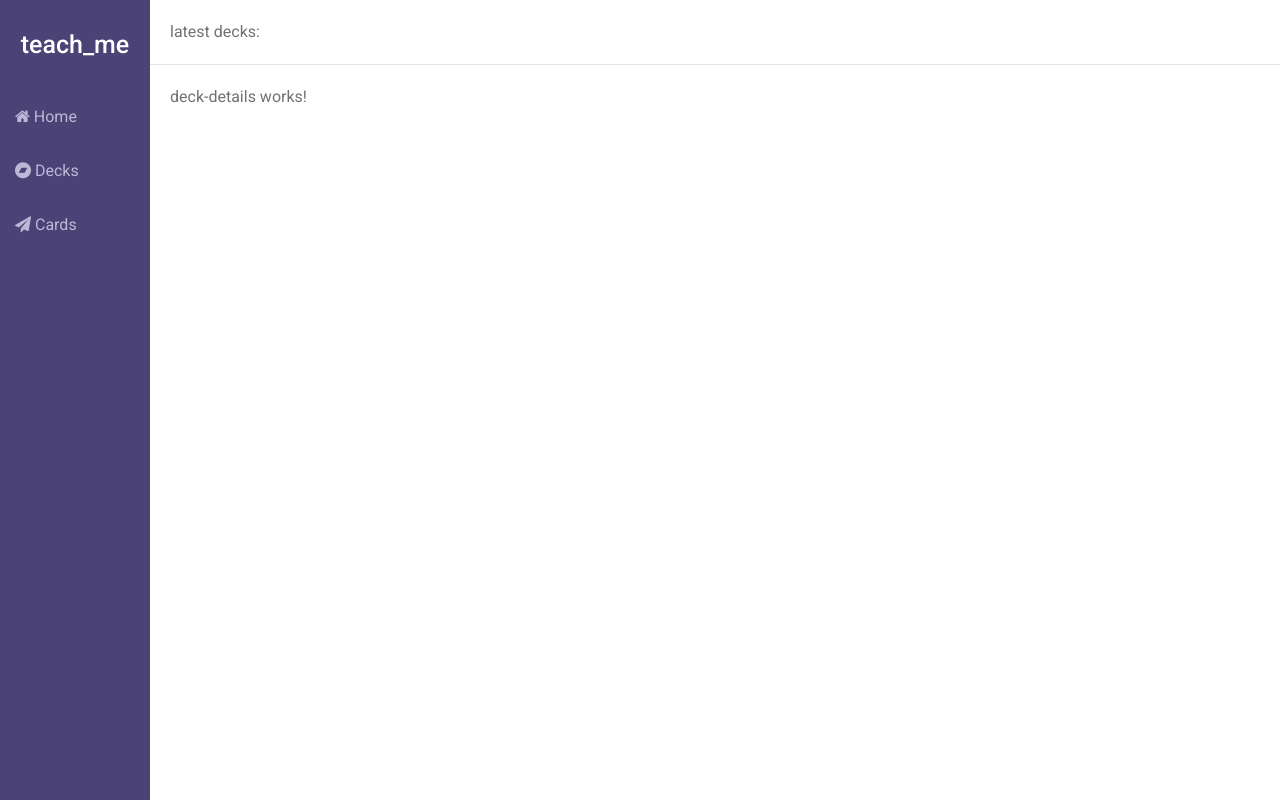
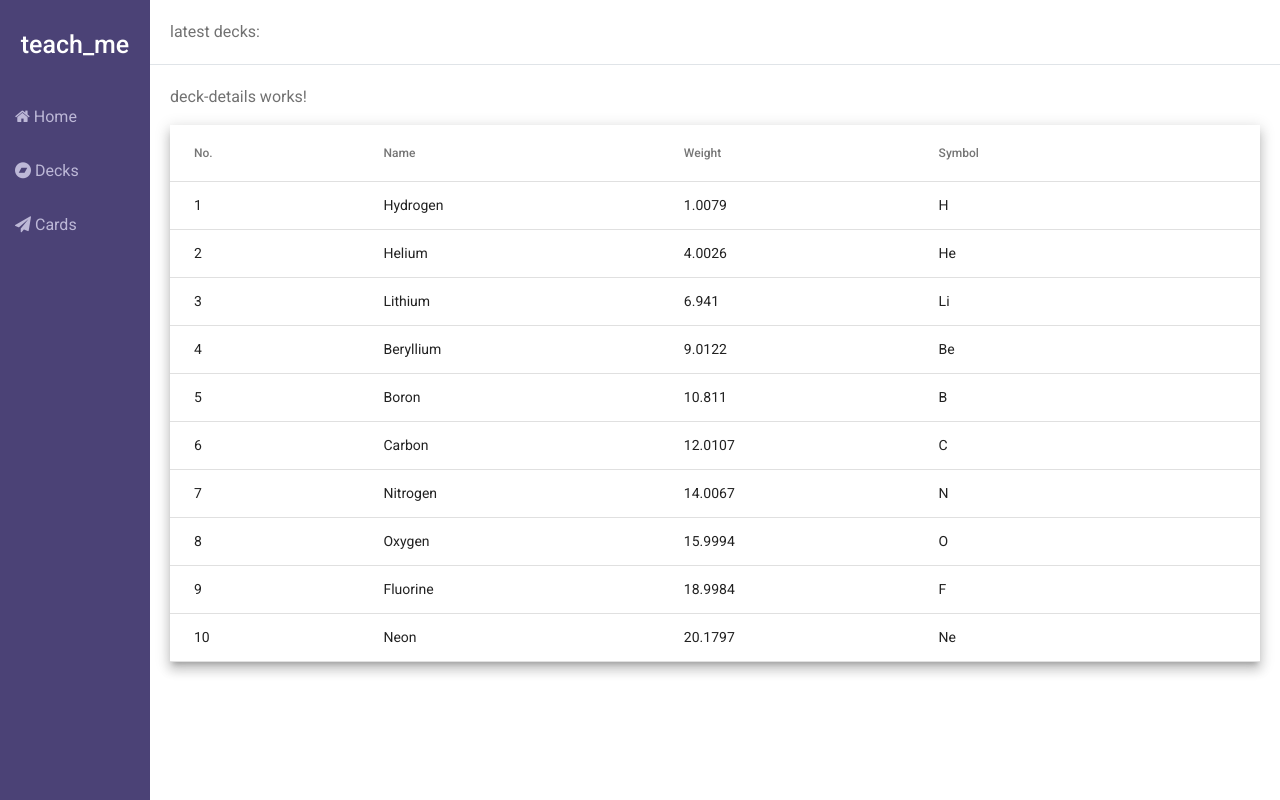
Before and after one commit to bobend212/Teach_me_client, an Angular app: page /decks/1 in a window 1280 px wide. Built offline with nearby package versions, Linux system fonts and the light colour scheme.

Commit message:
material table works

```diff
--- a/src/app/app.component.html
+++ b/src/app/app.component.html
@@ -2,9 +2,9 @@
   <div class="sidebar">
     <h2>teach_me</h2>
     <ul>
-      <li><a href="#"><i class="fa fa-home" aria-hidden="true"></i>
+      <li><a href="/"><i class="fa fa-home" aria-hidden="true"></i>
           Home</a></li>
-      <li><a href="#"><i class="fa fa-bandcamp" aria-hidden="true"></i>
+      <li><a href="/"><i class="fa fa-bandcamp" aria-hidden="true"></i>
           Decks</a></li>
       <li><a href="#"><i class="fa fa-paper-plane" aria-hidden="true"></i>
           Cards</a></li>
--- a/src/app/app.module.ts
+++ b/src/app/app.module.ts
@@ -21,7 +21,7 @@
     NgbModule,
     FontAwesomeModule,
     BrowserAnimationsModule,
-    MaterialModule,
+    MaterialModule
   ],
   providers: [],
   bootstrap: [AppComponent],
--- a/src/app/decks/deck-details/deck-details.component.css
+++ b/src/app/decks/deck-details/deck-details.component.css
@@ -0,0 +1,3 @@
+table {
+    width: 100%;
+  }
--- a/src/app/decks/deck-details/deck-details.component.html
+++ b/src/app/decks/deck-details/deck-details.component.html
@@ -1 +1,34 @@
 <p>deck-details works!</p>
+
+<table mat-table [dataSource]="dataSource" class="mat-elevation-z8">
+
+    <!--- Note that these columns can be defined in any order.
+          The actual rendered columns are set as a property on the row definition" -->
+
+    <!-- Position Column -->
+    <ng-container matColumnDef="position">
+      <th mat-header-cell *matHeaderCellDef> No. </th>
+      <td mat-cell *matCellDef="let element"> {{element.position}} </td>
+    </ng-container>
+
+    <!-- Name Column -->
+    <ng-container matColumnDef="name">
+      <th mat-header-cell *matHeaderCellDef> Name </th>
+      <td mat-cell *matCellDef="let element"> {{element.name}} </td>
+    </ng-container>
+
+    <!-- Weight Column -->
+    <ng-container matColumnDef="weight">
+      <th mat-header-cell *matHeaderCellDef> Weight </th>
+      <td mat-cell *matCellDef="let element"> {{element.weight}} </td>
+    </ng-container>
+
+    <!-- Symbol Column -->
+    <ng-container matColumnDef="symbol">
+      <th mat-header-cell *matHeaderCellDef> Symbol </th>
+      <td mat-cell *matCellDef="let element"> {{element.symbol}} </td>
+    </ng-container>
+
+    <tr mat-header-row *matHeaderRowDef="displayedColumns"></tr>
+    <tr mat-row *matRowDef="let row; columns: displayedColumns;"></tr>
+  </table>
--- a/src/app/decks/deck-details/deck-details.component.ts
+++ b/src/app/decks/deck-details/deck-details.component.ts
@@ -1,4 +1,24 @@
 import { Component, OnInit } from '@angular/core';
+
+export interface PeriodicElement {
+  name: string;
+  position: number;
+  weight: number;
+  symbol: string;
+}
+
+const ELEMENT_DATA: PeriodicElement[] = [
+  {position: 1, name: 'Hydrogen', weight: 1.0079, symbol: 'H'},
+  {position: 2, name: 'Helium', weight: 4.0026, symbol: 'He'},
+  {position: 3, name: 'Lithium', weight: 6.941, symbol: 'Li'},
+  {position: 4, name: 'Beryllium', weight: 9.0122, symbol: 'Be'},
+  {position: 5, name: 'Boron', weight: 10.811, symbol: 'B'},
+  {position: 6, name: 'Carbon', weight: 12.0107, symbol: 'C'},
+  {position: 7, name: 'Nitrogen', weight: 14.0067, symbol: 'N'},
+  {position: 8, name: 'Oxygen', weight: 15.9994, symbol: 'O'},
+  {position: 9, name: 'Fluorine', weight: 18.9984, symbol: 'F'},
+  {position: 10, name: 'Neon', weight: 20.1797, symbol: 'Ne'},
+];
 
 @Component({
   selector: 'app-deck-details',
@@ -7,9 +27,13 @@
 })
 export class DeckDetailsComponent implements OnInit {
 
+  displayedColumns: string[] = ['position', 'name', 'weight', 'symbol'];
+  dataSource = ELEMENT_DATA;
+
   constructor() { }
 
   ngOnInit(): void {
+
   }
 
 }
--- a/src/app/material/material.module.ts
+++ b/src/app/material/material.module.ts
@@ -5,10 +5,11 @@
 import { MatGridListModule } from '@angular/material/grid-list';
 import { MatCardModule } from '@angular/material/card';
 import { MatIconModule } from '@angular/material/icon';
+import {MatTableModule} from '@angular/material/table';
 
 @NgModule({
   declarations: [],
   imports: [CommonModule],
-  exports: [MatButtonModule, MatGridListModule, MatCardModule, MatIconModule],
+  exports: [MatButtonModule, MatGridListModule, MatCardModule, MatIconModule, MatTableModule],
 })
 export class MaterialModule {}
```
